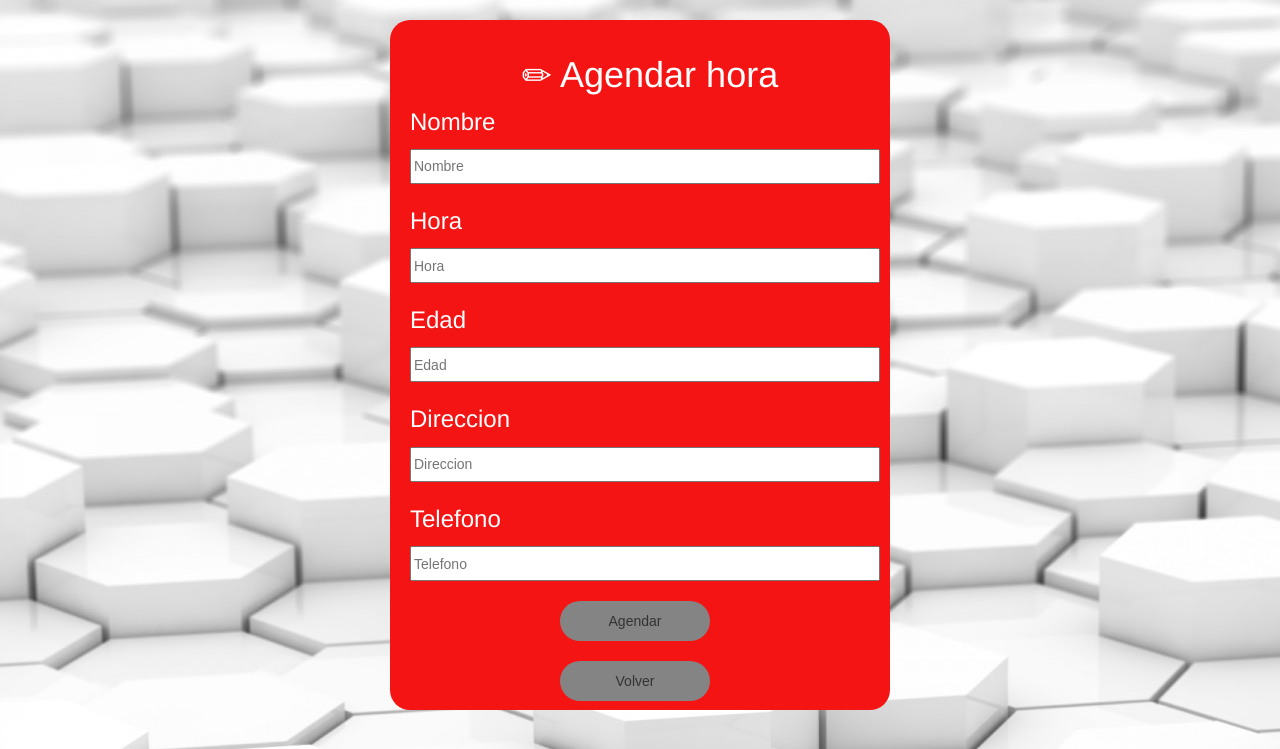
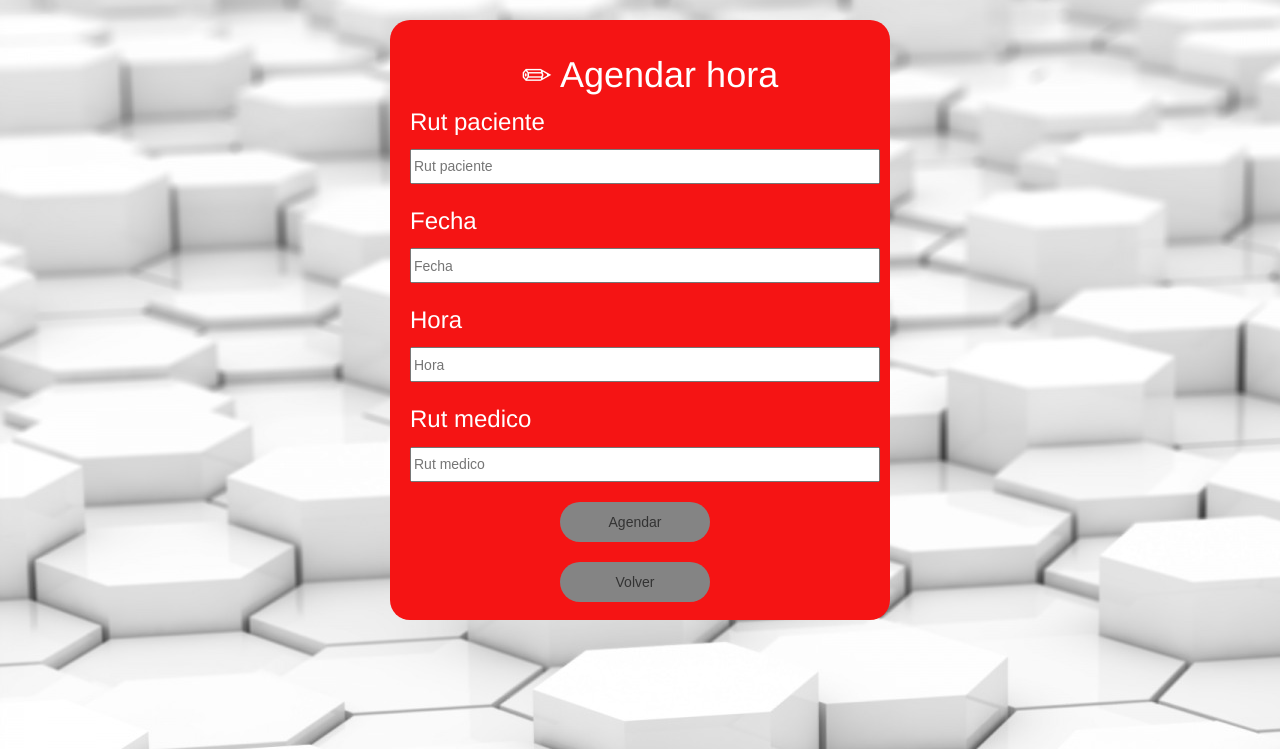
Before and after one commit to campinom/Hospital, a PHP site: page /agendarHora.php in a window 1280 px wide. Shown: the part 51-800 px from the top of the page. Run offline with PHP 8.4, Linux system fonts and the light colour scheme; some web fonts are replaced.

Commit message:
Actualize agendar y cancelar hora

```diff
--- a/agendarHora.php
+++ b/agendarHora.php
@@ -51,24 +51,20 @@ and open the template in the editor.
 		<div class="form">
                     <center><h1><span class="glyphicon glyphicon-pencil" aria-hidden="true"></span> Agendar hora</h1></center>
 			<form action="guardar.php" method="POST">
-				<p>Nombre</p>
-				<input type="text" name="nombre" placeholder="Nombre" required>
+				<p>Rut paciente</p>
+				<input type="text" name="rut" placeholder="Rut paciente" required>
                                 <br>
                                 <br>
-                                <p>Hora</p>
-				<input type="text" name="hora" placeholder="Hora" required>
+                                <p>Fecha</p>
+				<input type="text" name="fecha" placeholder="Fecha" required>
                                 <br>
                                 <br>
-				<p>Edad </p>
-				<input type="text" name="edad" placeholder="Edad">
+				<p>Hora</p>
+				<input type="text" name="hora" placeholder="Hora">
 				<br>
                                 <br>
-				<p>Direccion </p>
-				<input type="text" name="direccion" placeholder="Direccion" required>
-				<br>
-                                <br>
-                                <p>Telefono</p>
-                                <input type="text" name="telefono" placeholder="Telefono" required>
+				<p>Rut medico</p>
+				<input type="text" name="rutm" placeholder="Rut medico" required>
                                 <br>
 				<br>
 				<input type="submit" value="Agendar">
@@ -86,7 +82,7 @@ and open the template in the editor.
    .form{
 	position:relative;
 	width:500px;
-	height:690px;
+	height:600px;
 	padding-left: 20px;
 	padding-top: 15px;
 	background-color:#F51414;
```
Also changed, not shown: cancelarHora.php (+3 -7 lines), 1 other file.
